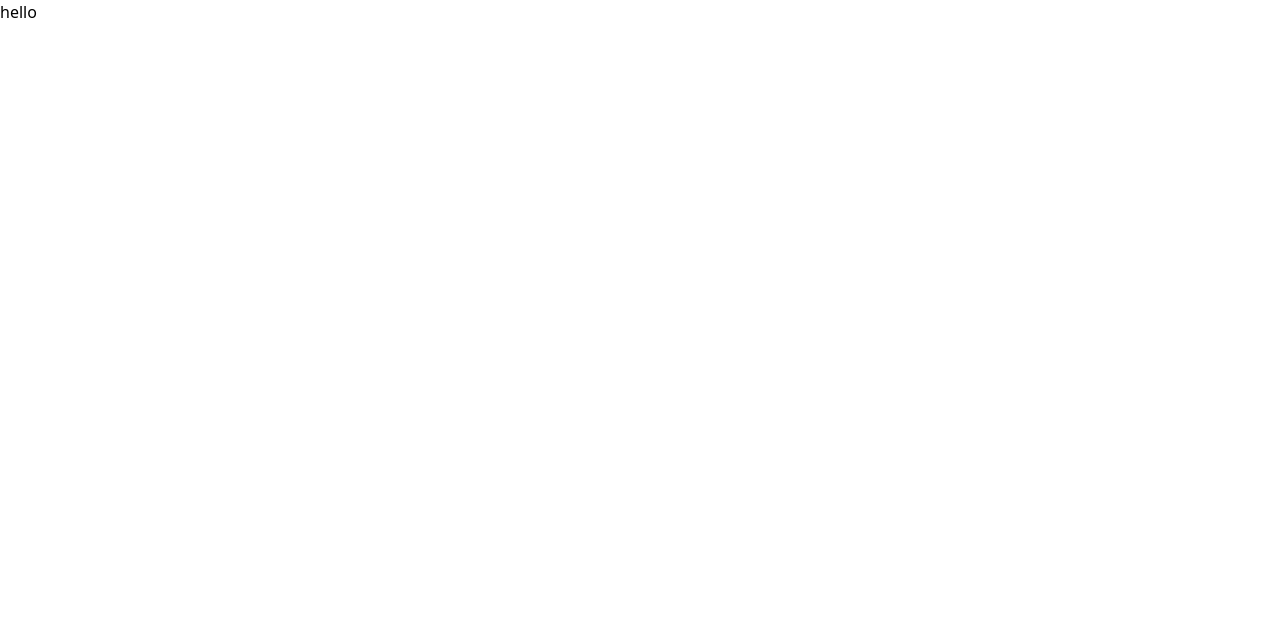
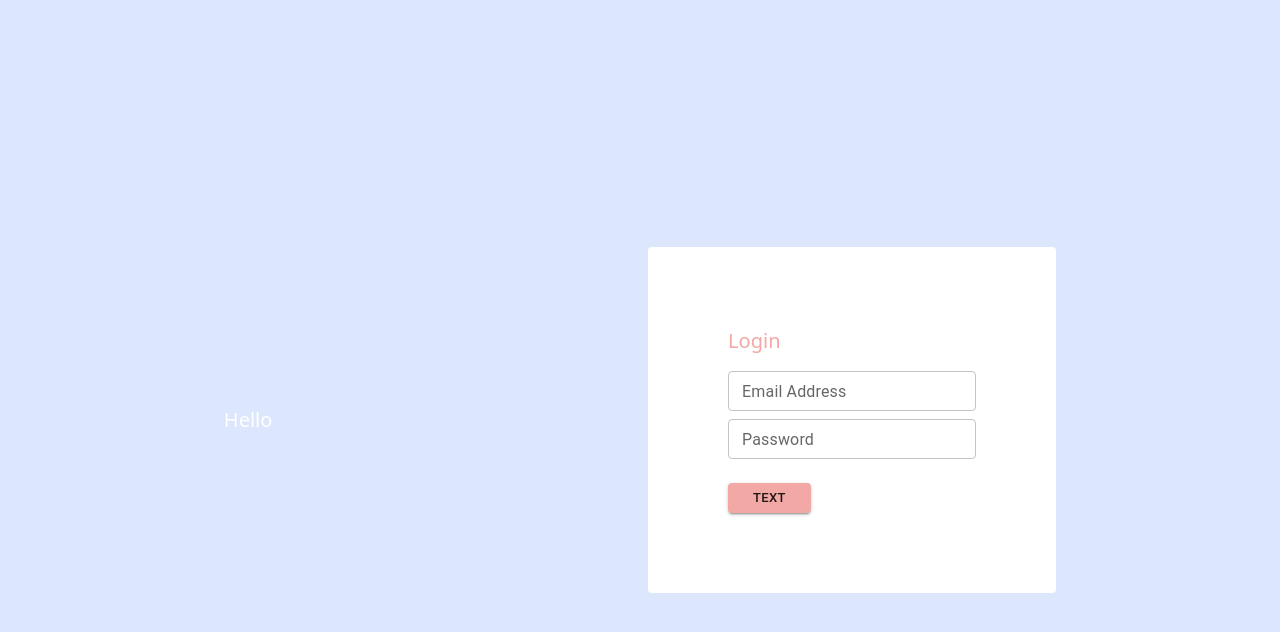
Before and after one commit to shivansh02/zuno, a React (Vite) app: page / in a window 1280 px wide. Shown: the top 632 px of the page. Built offline with nearby package versions, Linux system fonts and the light colour scheme.

Commit message:
login screen setup

```diff
--- a/src/App.jsx
+++ b/src/App.jsx
@@ -1,12 +1,13 @@
 import { useState } from 'react'
 import { TextField } from '@mui/material'
+import Login from './pages/Login'
 
 function App() {
   const [count, setCount] = useState(0)
 
   return (
-    <div>
-      hello
+    <div className='bg-gray-100 text-gray-800 px-4 py-6 h-screen flex justify-between m-5'>
+      <Login />
     </div>
   )
 }
--- a/src/index.css
+++ b/src/index.css
@@ -1,3 +1,18 @@
 @tailwind base;
 @tailwind components;
 @tailwind utilities;
+
+:root{
+    --black: #242424;
+    --dark-blue: #7A87FB;
+    --light-blue: #DCE7FD;
+    --yellow: #F0BB52;
+    --peach: #F2A8A4;
+    --pink: #FEE0DF;
+    --skin: #FEE5B2;
+    --white: #FFFFFF;
+}
+
+body{
+    background-color: var(--light-blue);
+}
--- /dev/null
+++ b/src/pages/Login.jsx
@@ -0,0 +1,41 @@
+import { TextField } from "@mui/material"
+import { Button } from "@mui/material"
+import { createTheme } from '@mui/material/styles';
+import { ThemeProvider } from '@mui/material/styles';
+
+const theme = createTheme({
+  status: {
+    danger: '#e53e3e',
+  },
+  palette: {
+    primary: {
+      main: '#F2A8A4',
+      darker: '#242424',
+    },
+    neutral: {
+      main: '#F2A8A4',
+      contrastText: '#242424',
+    },
+  },
+});
+
+
+const Login = ()=>{
+    return(
+        <ThemeProvider theme={theme}>
+
+        <div className="m-auto text-white text-xl h-fit flex justify-center">Hello</div>
+
+        <div className="m-auto p-20 bg-white rounded flex flex-col">
+            <h1 className=" text-peach text-xl w-fit">Login</h1>
+            <TextField margin="normal" label="Email Address" size="small"/>
+            <TextField label="Password" size="small"/>
+            <br/>
+            <Button variant="contained" margin="normal" size="small" className="w-1/3">Text</Button>
+        </div>
+
+        </ThemeProvider>
+    )
+}
+
+export default Login
--- a/tailwind.config.cjs
+++ b/tailwind.config.cjs
@@ -5,6 +5,17 @@ module.exports = {
   ],
   theme: {
     extend: {},
+    colors: {
+      'black': '#242424',
+      'dark-blue': '#7A87FB',
+      'light-blue': '#DCE7FD',
+      'yellow': '#F0BB52',
+      'peach': '#F2A8A4',
+      'pink': '#FEE0DF',
+      'skin': '#FEE5B2',
+      'white': '#FFFFFF',
+    },
   },
+
   plugins: [],
 }
```
